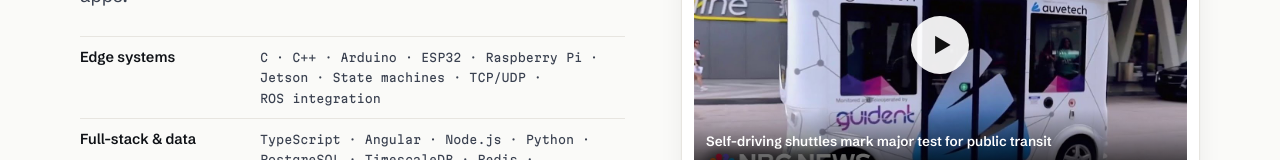
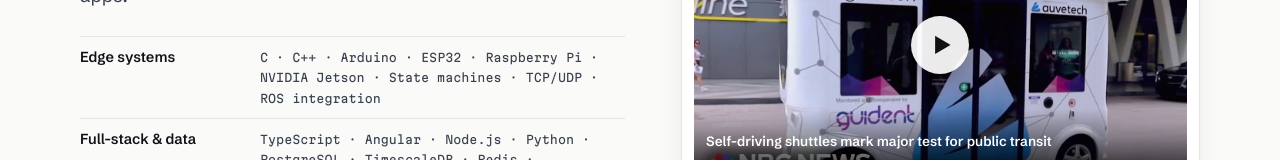
Before and after one commit to AndyAlvarez/andy-portfolio, an Angular app: page / in a window 1280 px wide. Shown: the part 358-518 px from the top of the page. Built offline with nearby package versions, Linux system fonts and the light colour scheme.

Commit message:
Rename the Jetson skill to NVIDIA Jetson

```diff
--- a/src/app/data/profile.ts
+++ b/src/app/data/profile.ts
@@ -16,7 +16,7 @@ export const PROFILE = {
   lede: 'I build software for hardware that runs in the real world, from microcontroller projects to Linux edge devices and full-stack apps.',
   /** Hero skill rows. */
   skills: [
-    { group: 'Edge systems', items: ['C', 'C++', 'Arduino', 'ESP32', 'Raspberry Pi', 'Jetson', 'State machines', 'TCP/UDP', 'ROS integration'] },
+    { group: 'Edge systems', items: ['C', 'C++', 'Arduino', 'ESP32', 'Raspberry Pi', 'NVIDIA Jetson', 'State machines', 'TCP/UDP', 'ROS integration'] },
     { group: 'Full-stack & data', items: ['TypeScript', 'Angular', 'Node.js', 'Python', 'PostgreSQL', 'TimescaleDB', 'Redis', 'REST APIs', 'Docker', 'AWS'] },
   ],
   bullets: [
```
